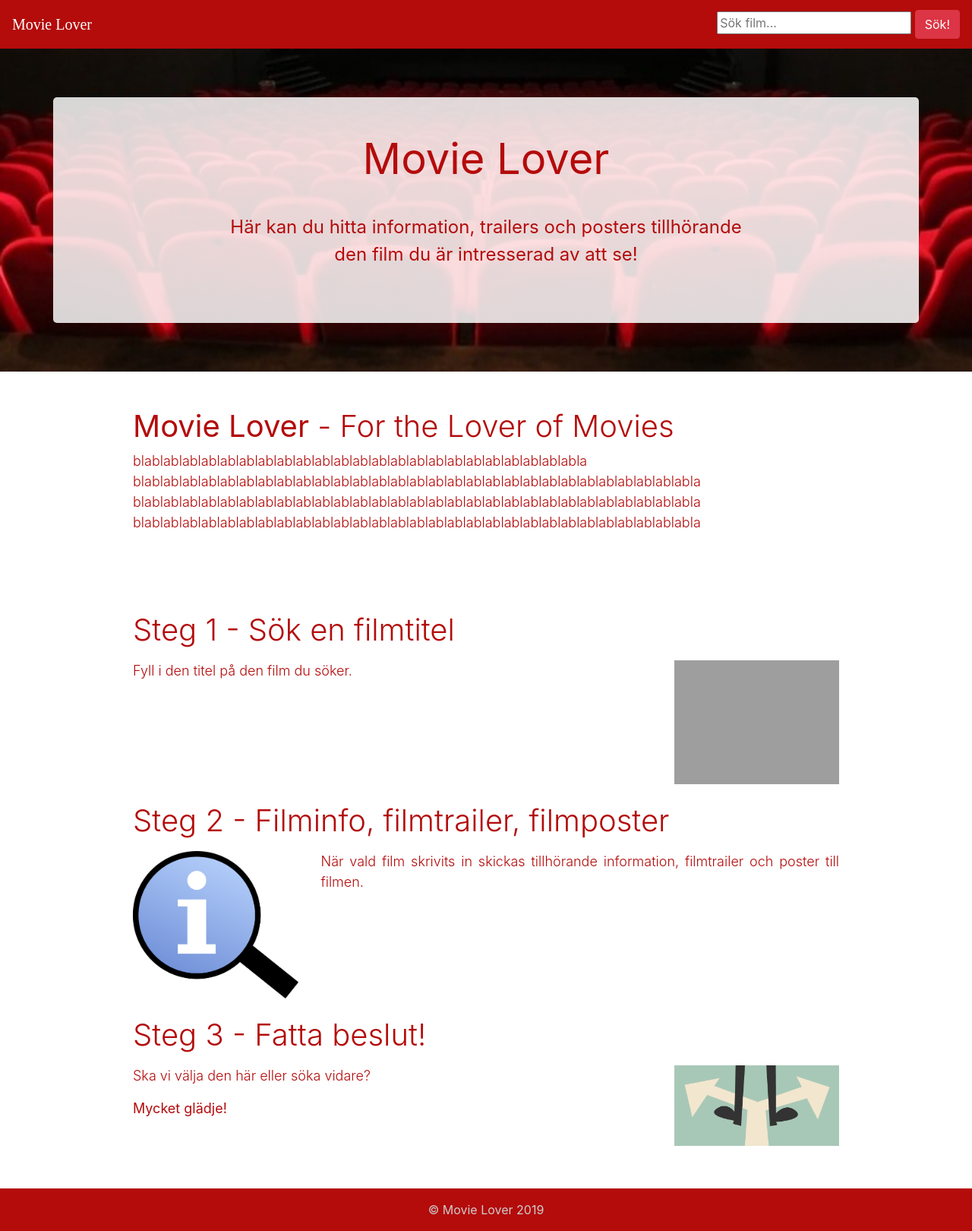
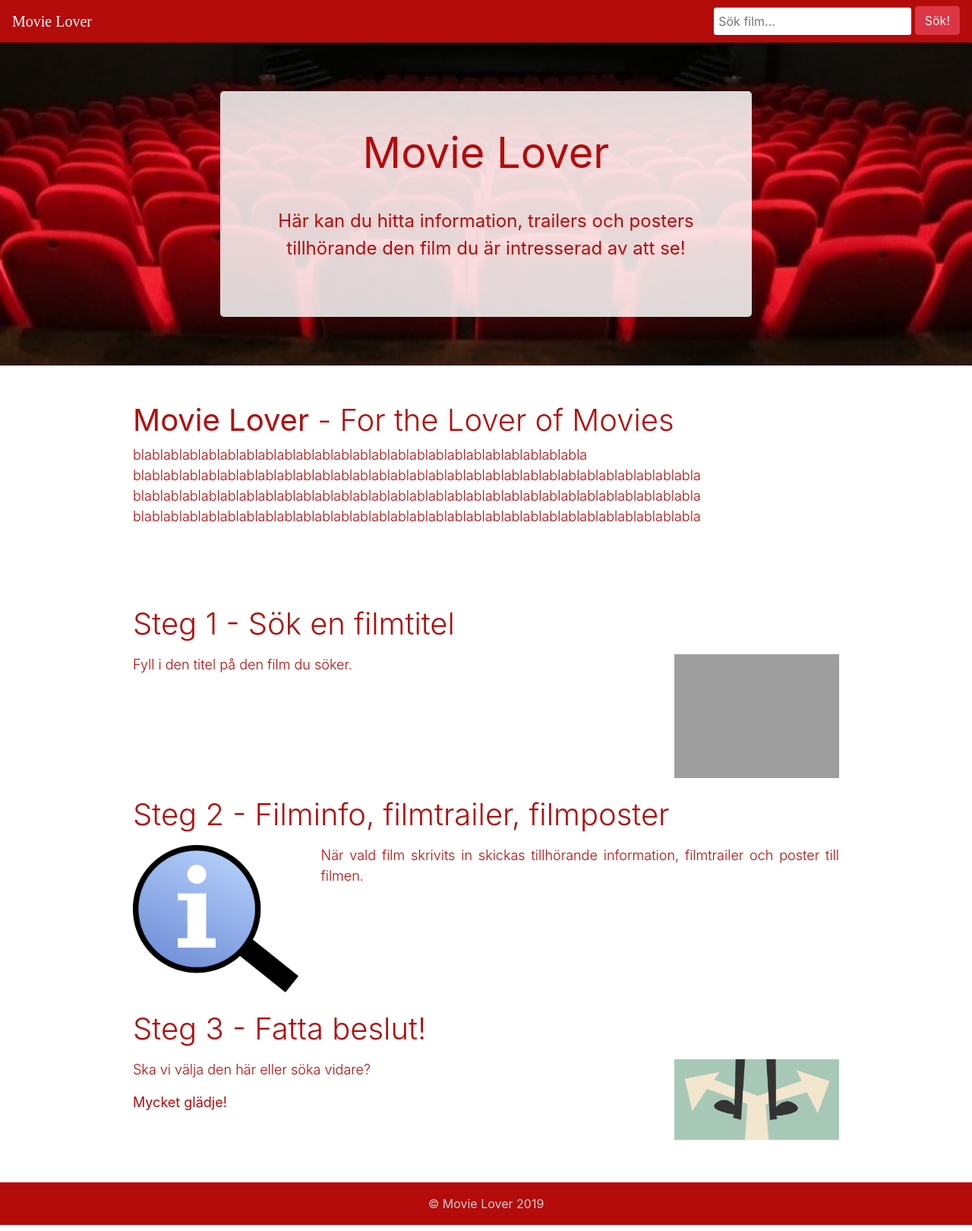
Before and after one commit to maxRudander/movie-lover, a Flask app: page / in a window 1280 px wide. Shown: the whole page at 76% size. Run offline with Flask 2, Linux system fonts and the light colour scheme; some libraries are stand-ins or nearby versions; some web fonts are replaced; grey boxes are pictures that could not be loaded.

Commit message:
nav fix and minor html/css changes

```diff
--- a/Topcats/static/css/style.css
+++ b/Topcats/static/css/style.css
@@ -1,14 +1,12 @@
 body {
 	color: rgb(180, 11, 11);
 	font-size: 16px;
-	margin-top: 4em;
+	margin-top: 3.5em;
 }
 
 nav.navbar {
 	background-color: rgb(180, 11, 11);
-	height: 4em;
-	overflow: hidden;
-
+	height: 3.5em;
 }
 
 a.navbar-brand {
@@ -16,17 +14,19 @@ a.navbar-brand {
 	color: #eee;
 }
 
-.navbar-collapse {
-	flex-grow: 0;
-	align-items: right;
+nav ul {
+	margin-left: auto;
 }
 
-nav form input.search-field {
-	margin-top: 3px;
+nav input[name=search-field] {
+	margin-top: 5px;
+	padding: 6px;
+	border-radius: 3px;
+	border: none;
 }
 
-nav form button {
-	margin-bottom: 4px;
+nav li button {
+	margin-bottom: 5px;
 }
 
 div.alert {
@@ -62,6 +62,11 @@ div.alert {
 .jumbotron {
 	background-color: #fff;
 	margin-bottom: 0;
+}
+
+div.jumbotron.home div.container.home {
+	max-width: 700px;
+	text-align: center;
 }
 
 div.container.container-smaller {
@@ -151,19 +156,39 @@ div.home img {
 
 /*********** MEDIA QUERIES ***********/
 
+@media (max-width: 290px) {
+
+	nav.navbar {
+		height: 7em;
+	}
+
+	nav input[name=search-field] {
+		width: 50%;
+	}
+
+}
+
+@media (max-width: 450px) {
+
+	body {
+		margin-top: 7em;
+	}
+
+	nav.navbar {
+		height: 7em;
+	}
+
+	nav ul {
+		width: 100%;
+	}
+
+}
+
 /*xs bootstrap */
 @media (max-width: 576px) {
 
-	nav > div.navbar-collapse > ul > a {
-		margin-left: 0 !important;
-	}
-
-	div.jumbotron.home {
-		height: 250px;
-	}
-
 	div.jumbotron.home div.container {
-		display: none;
+		width: 90%;
 	}
 
 	div.jumbotron.home div.container p {
@@ -216,15 +241,16 @@ div.home img {
 		text-align: left;
 	}
 
-	footer {
-		text-align: center;
-	}
-
 }
-
 
 /* sm bootstrap */
 @media (min-width: 576px) and (max-width: 767px) {
+
+
+		div.jumbotron.home div.container.home {
+			width: 90%;
+		}
+
 
 	div.jumbotron.home div.container p {
 		font-size: 1.25em;
--- a/Topcats/templates/includes/_navbar.html
+++ b/Topcats/templates/includes/_navbar.html
@@ -1,18 +1,20 @@
 <nav class="navbar fixed-top navbar-expand-md navbar-dark">
   <a class="navbar-brand" href="/">Movie Lover</a>
+  <!--
   <div class="ml-auto order-0">
   <button class="navbar-toggler" type="button" data-toggle="collapse" data-target=".dual-collapse2">
   <span class="navbar-toggler-icon"></span>
   </button>
   </div>
-    <div class="navbar-collapse collapse order-1 order-md-0 dual-collapse2">
-        <ul class="navbar-nav mr-auto">
+  -->
+  <ul class="navbar-nav">
     <li class="navbar-item">
+      <!-- <form> -->
         <input type="text" placeholder="Sök film..." name="search-field" id="search-field">
         <button class="btn btn-danger" id="search-button" onclick="search();">Sök!</button>
+      <!-- </form> -->
     </li>
   </ul>
-    </div>
 </nav>
 
 <script type="text/javascript">
--- a/Topcats/templates/layout.html
+++ b/Topcats/templates/layout.html
@@ -7,7 +7,6 @@
 		<title>Filmälskaren</title>
 	{% endif %}
 
-		<meta name="author" content={{ author }}>
 		<meta charset="utf-8">
 		<meta name="viewport" content="width=device-width, initial-scale=1, shrink-to-fit=no">
 
@@ -19,7 +18,6 @@
 	<body>
 		{% include "includes/_navbar.html" %} <!-- Hämtar huvudmenyn -->
 
-		<!--<div class="clearfix"></div>-->
 		{% include "includes/_messages.html" %} <!-- Visar flash-meddelanden vid olika tillfällen -->
 		{% block body %} {% endblock %}
 
```
Lines whose indentation alone changed are shown as unchanged.
